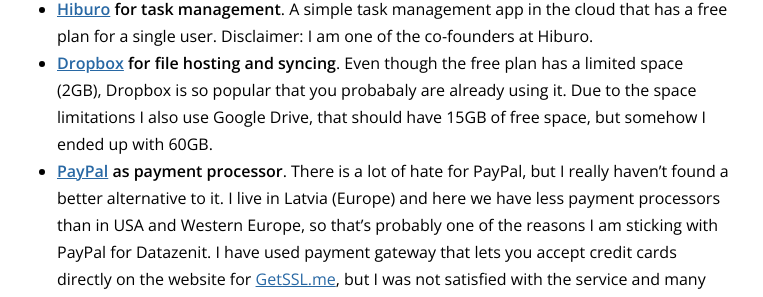
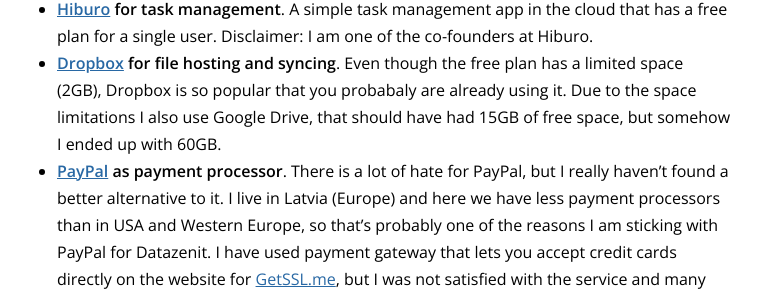
Before and after one commit to lauris/lauris.github.com, a Jekyll site: the page built from _posts/2014-08-30-free-and-useful-apps-for-startups.md, in a window 1280 px wide. Shown: the part 855-1152 px from the top of the page, without its empty margins (258-1021 px from the left). Built offline with Jekyll 4.4.1, drawn with Linux system fonts in a browser that asks for light colours; comment, search, counter and statistics services are not loaded.

Commit message:
Fix typo.

```diff
--- a/_posts/2014-08-30-free-and-useful-apps-for-startups.md
+++ b/_posts/2014-08-30-free-and-useful-apps-for-startups.md
@@ -13,7 +13,7 @@
 * **[GitHub](http://github.com/) for public code hosting**. GitHub is the De Facto standard for open source code hosting. I am often working on open source projects, so I am a daily user of GitHub. The free plan covers everything that is public. If you want a private repository, you need to pay up.
 * **[TeamCity](http://www.jetbrains.com/teamcity/) for Continuous Integration**. TeamCity has a free plan and can be self-hosted on your own server. I use it for Datazenit and couldn't be happier. It is a polished product, as one could expect from JetBrains.
 * **[Hiburo](http://hiburo.com) for task management**. A simple task management app in the cloud that has a free plan for a single user. Disclaimer: I am one of the co-founders at Hiburo.
-* **[Dropbox](https://www.dropbox.com/) for file hosting and syncing**. Even though the free plan has a limited space (2GB), Dropbox is so popular that you probabaly are already using it. Due to the space limitations I also use Google Drive, that should have 15GB of free space, but somehow I ended up with 60GB.
+* **[Dropbox](https://www.dropbox.com/) for file hosting and syncing**. Even though the free plan has a limited space (2GB), Dropbox is so popular that you probabaly are already using it. Due to the space limitations I also use Google Drive, that should have had 15GB of free space, but somehow I ended up with 60GB.
 * **[PayPal](https://paypal.com/) as payment processor**. There is a lot of hate for PayPal, but I really haven't found a better alternative to it. I live in Latvia (Europe) and here we have less payment processors than in USA and Western Europe, so that's probably one of the reasons I am sticking with PayPal for Datazenit. I have used payment gateway that lets you accept credit cards directly on the website for [GetSSL.me](https://getssl.me/), but I was not satisfied with the service and many customers have complained that they would better like to use PayPal or an outside service because of trust issues with a smaller and relatively unknown company like GetSSL.me, and I can fully understand them.
 
 If you want to suggest a service or an app, please leave a comment.
```
